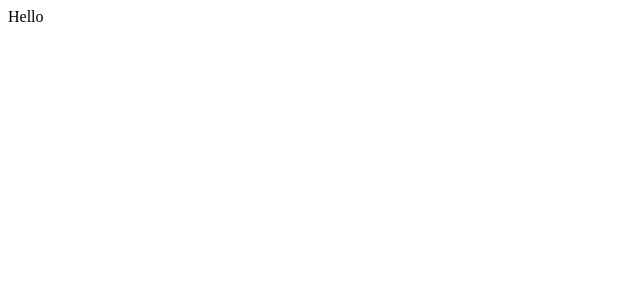
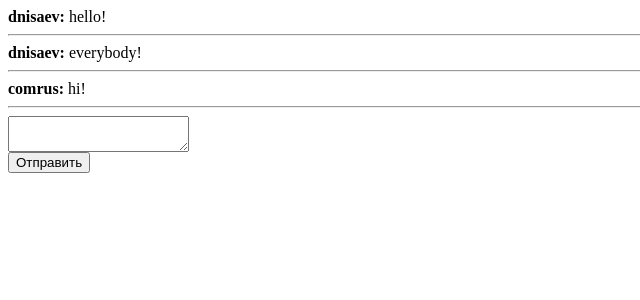
Before and after one commit to dnisaev/websocket-front, a React (Vite) app: page / in a window 1280 px wide. Shown: the top 300 px of the page, without its empty margins (0-640 px from the left). Built offline with nearby package versions, Linux system fonts and the light colour scheme.

Commit message:
update App.tsx

```diff
--- a/src/App.tsx
+++ b/src/App.tsx
@@ -1,3 +1,28 @@
+import { useState } from 'react'
+
 export function App() {
-  return <div>Hello</div>
+  const [messages, setMessages] = useState([
+    { id: '1', message: 'hello!', user: { id: '1', name: 'dnisaev' } },
+    { id: '2', message: 'everybody!', user: { id: '1', name: 'dnisaev' } },
+    { id: '3', message: 'hi!', user: { id: '2', name: 'comrus' } },
+  ])
+
+  function handleClick() {
+    setMessages([...messages, { id: '3', message: 'ok!', user: { id: '2', name: 'comrus' } }])
+  }
+
+  return (
+    <>
+      <div>
+        {messages.map((m, index) => (
+          <div key={index}>
+            <b>{m.user.name}:</b> {m.message}
+            <hr />
+          </div>
+        ))}
+      </div>
+      <textarea style={{ display: 'block' }}></textarea>
+      <button onClick={handleClick}>Отправить</button>
+    </>
+  )
 }
```
